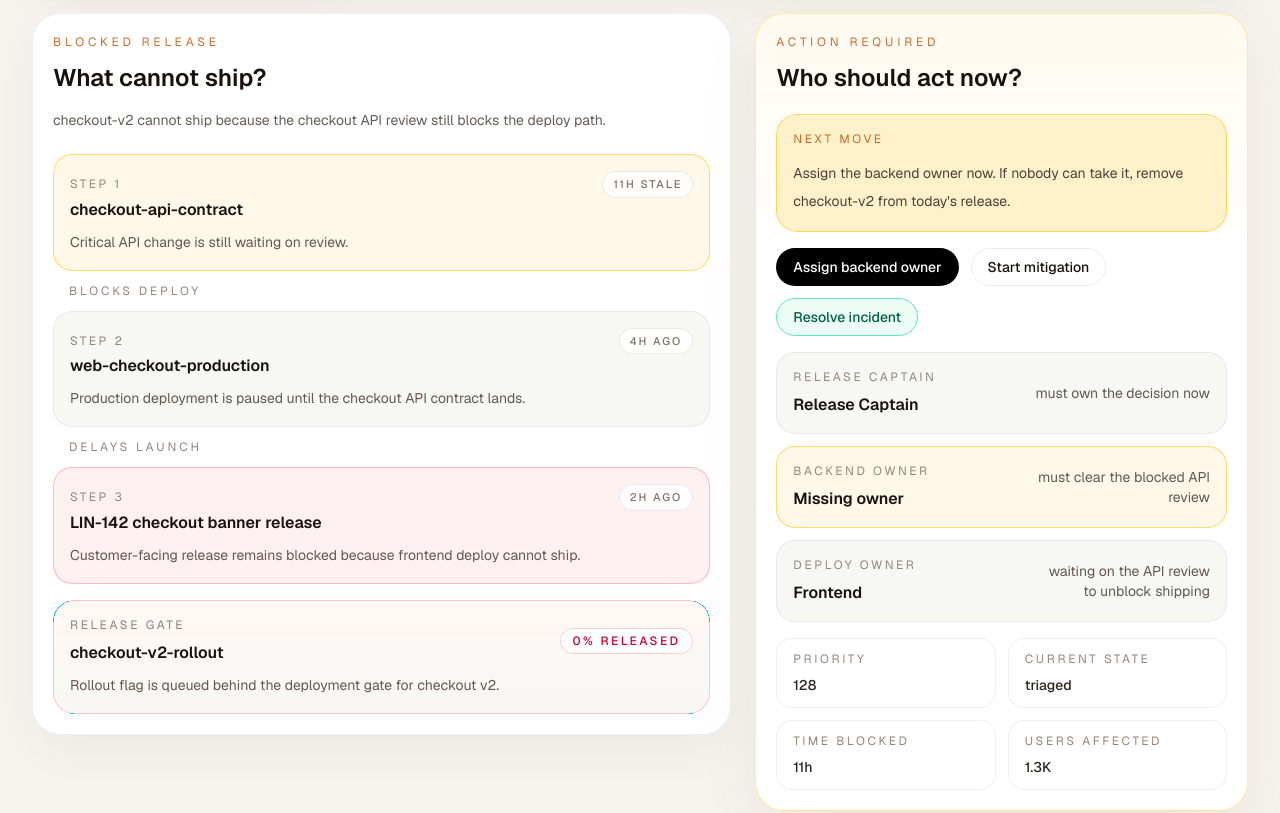
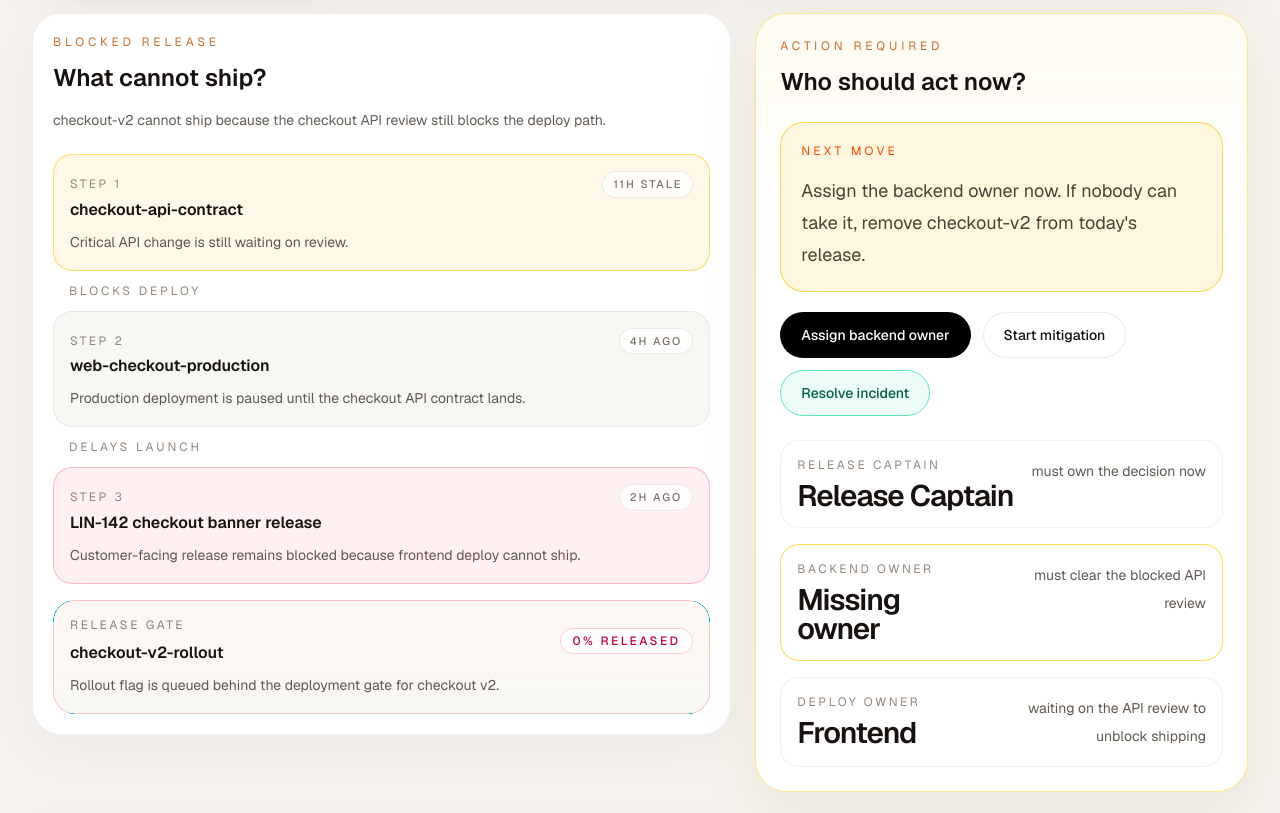
Before and after one commit to iveteamorim/novua-control, a Next.js app: page / in a window 1280 px wide. Shown: the part 1120-1933 px from the top of the page. Built offline with nearby package versions, Linux system fonts and the light colour scheme; no server answers.

Commit message:
refactor: tighten incident action panel

```diff
--- a/src/app/page.tsx
+++ b/src/app/page.tsx
@@ -242,38 +242,38 @@ export default async function Home() {
             </div>
           </section>
 
-          <section className="rounded-[1.8rem] border border-amber-300/45 bg-[linear-gradient(180deg,rgba(255,250,239,0.96),rgba(255,255,255,1)_28%)] p-5 shadow-[0_20px_56px_rgba(120,84,28,0.08)] xl:col-span-5">
+          <section className="rounded-[1.95rem] border border-amber-300/55 bg-[linear-gradient(180deg,rgba(255,251,241,0.98),rgba(255,255,255,1)_30%)] p-6 shadow-[0_22px_60px_rgba(120,84,28,0.08)] xl:col-span-5">
             <SectionHeader eyebrow="Action required" title="Who should act now?" />
 
-            <div className="mt-5 rounded-[1.35rem] border border-amber-300/80 bg-[#fff1ca] p-4 shadow-[inset_0_1px_0_rgba(255,255,255,0.65)]">
-              <p className="text-xs uppercase tracking-[0.22em] text-amber-700/82">
+            <div className="mt-6 rounded-[1.5rem] border border-amber-300/85 bg-[#fff6df] p-5 shadow-[inset_0_1px_0_rgba(255,255,255,0.7)]">
+              <p className="text-xs uppercase tracking-[0.28em] text-orange-600">
                 Next move
               </p>
-              <p className="mt-3 text-sm leading-7 text-[#4c4138]">
+              <p className="mt-4 text-lg leading-8 text-[#4c4138]">
                 Assign the backend owner now. If nobody can take it, remove
                 checkout-v2 from today&apos;s release.
               </p>
             </div>
 
-            <div className="mt-4 flex flex-wrap gap-3">
+            <div className="mt-5 flex flex-wrap gap-3">
               <form action={assignBackendOwnerAction.bind(null, topAlert.id)}>
-                <button className="inline-flex rounded-full border border-black/8 bg-black px-4 py-2 text-sm font-medium text-white transition hover:border-black hover:bg-[#17120f]">
+                <button className="inline-flex rounded-full border border-black/8 bg-black px-5 py-3 text-sm font-medium text-white transition hover:border-black hover:bg-[#17120f]">
                   Assign backend owner
                 </button>
               </form>
               <form action={startMitigationAction.bind(null, topAlert.id)}>
-                <button className="inline-flex rounded-full border border-black/8 px-4 py-2 text-sm font-medium text-[#17120f] transition hover:border-black/15 hover:bg-[#f7f7f4]">
+                <button className="inline-flex rounded-full border border-black/8 bg-white px-5 py-3 text-sm font-medium text-[#17120f] transition hover:border-black/15 hover:bg-[#f7f7f4]">
                   Start mitigation
                 </button>
               </form>
               <form action={resolveIncidentAction.bind(null, topAlert.id)}>
-                <button className="inline-flex rounded-full border border-emerald-300 bg-emerald-50 px-4 py-2 text-sm font-medium text-emerald-800 transition hover:border-emerald-400 hover:bg-emerald-100">
+                <button className="inline-flex rounded-full border border-emerald-300 bg-emerald-50 px-5 py-3 text-sm font-medium text-emerald-800 transition hover:border-emerald-400 hover:bg-emerald-100">
                   Resolve incident
                 </button>
               </form>
             </div>
 
-            <div className="mt-4 space-y-3">
+            <div className="mt-6 space-y-4">
               <OwnerRow
                 label="Release captain"
                 value={topAlert.owner ?? "Unassigned"}
@@ -289,19 +289,6 @@ export default async function Home() {
                 label="Deploy owner"
                 value={blockedDeploy?.owner ?? "Frontend"}
                 status="waiting on the API review to unblock shipping"
-              />
-            </div>
-
-            <div className="mt-4 grid items-start gap-3 sm:grid-cols-2">
-              <CaseFact label="Priority" value={`${topAlert.riskScore}`} />
-              <CaseFact label="Current state" value={topAlert.state} />
-              <CaseFact
-                label="Time blocked"
-                value={`${openHours ?? snapshot.meanDecisionDelayHours}h`}
-              />
-              <CaseFact
-                label="Users affected"
-                value={impactedUsers ? formatCompactNumber(impactedUsers) : "1.2k"}
               />
             </div>
           </section>
@@ -402,15 +389,6 @@ function getSourceDetail(source: SourceOverview, alerts: DecisionAlert[]) {
   const blockedTickets = artifacts.filter((artifact) => artifact.type === "ticket" && artifact.status === "blocked").length;
   const missingOwners = artifacts.filter((artifact) => artifact.owner === null).length;
   return `${blockedTickets} blocked ticket${blockedTickets === 1 ? "" : "s"} · ${missingOwners} missing owner${missingOwners === 1 ? "" : "s"}`;
-}
-
-function CaseFact({ label, value }: { label: string; value: string }) {
-  return (
-    <div className="rounded-[1rem] border border-black/6 bg-white px-4 py-3">
-      <p className="text-xs uppercase tracking-[0.22em] text-[#93867b]">{label}</p>
-      <p className="mt-2 text-sm font-medium text-[#2c241f]">{value}</p>
-    </div>
-  );
 }
 
 function CompactFact({
@@ -633,16 +611,20 @@ function OwnerRow({
     <div
       className={`rounded-[1.2rem] border px-4 py-4 ${
         critical
-          ? "border-amber-300/70 bg-[#fff8e8]"
-          : "border-black/6 bg-[#f7f7f4]"
+          ? "border-amber-300/80 bg-white"
+          : "border-black/6 bg-white/82"
       }`}
     >
-      <div className="flex items-center justify-between gap-4">
+      <div className="flex flex-col gap-3 md:flex-row md:items-start md:justify-between">
         <div>
           <p className="text-xs uppercase tracking-[0.22em] text-[#93867b]">{label}</p>
-          <p className="mt-2 text-base font-semibold text-[#17120f]">{value}</p>
+          <p className="mt-2 text-[1.85rem] font-semibold leading-none tracking-[-0.035em] text-[#17120f]">
+            {value}
+          </p>
         </div>
-        <p className="max-w-[11rem] text-right text-sm text-[#615850]">{status}</p>
+        <p className="max-w-[13rem] text-sm leading-7 text-[#615850] md:text-right">
+          {status}
+        </p>
       </div>
     </div>
   );
```
